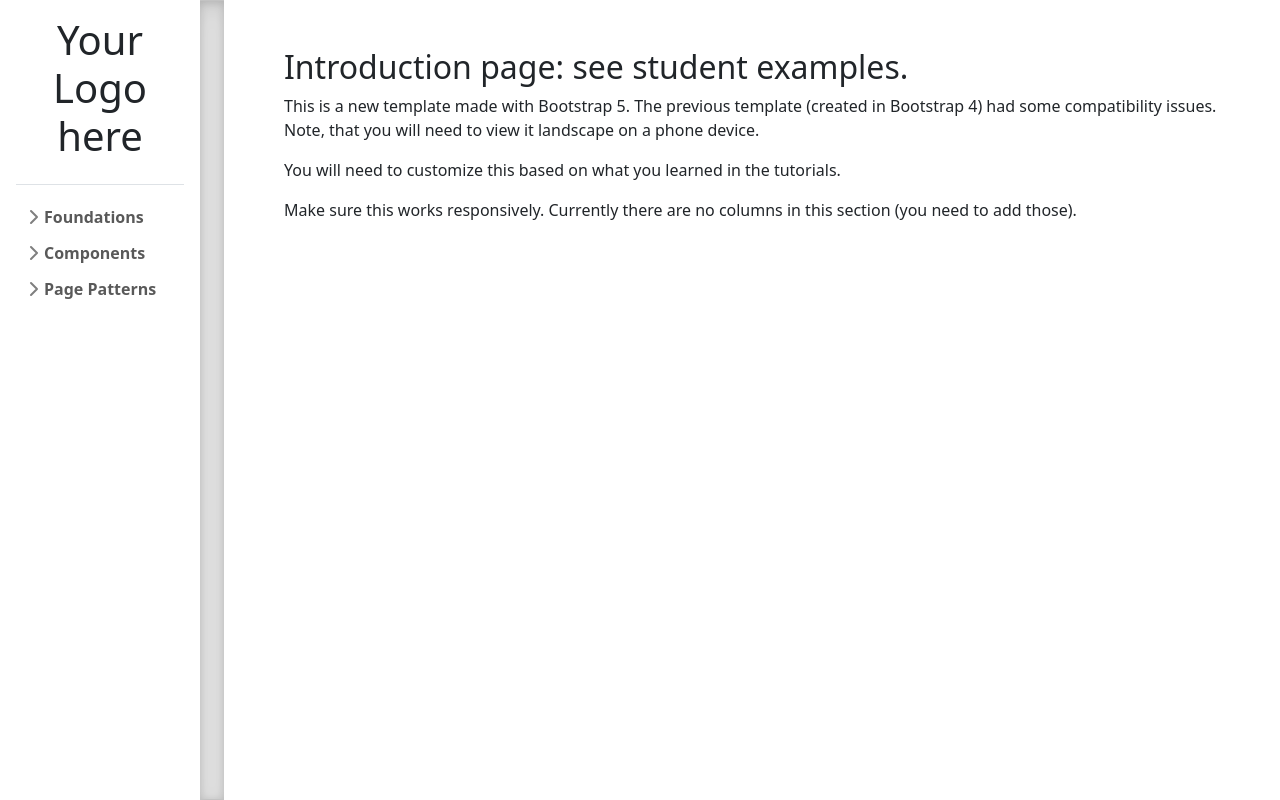
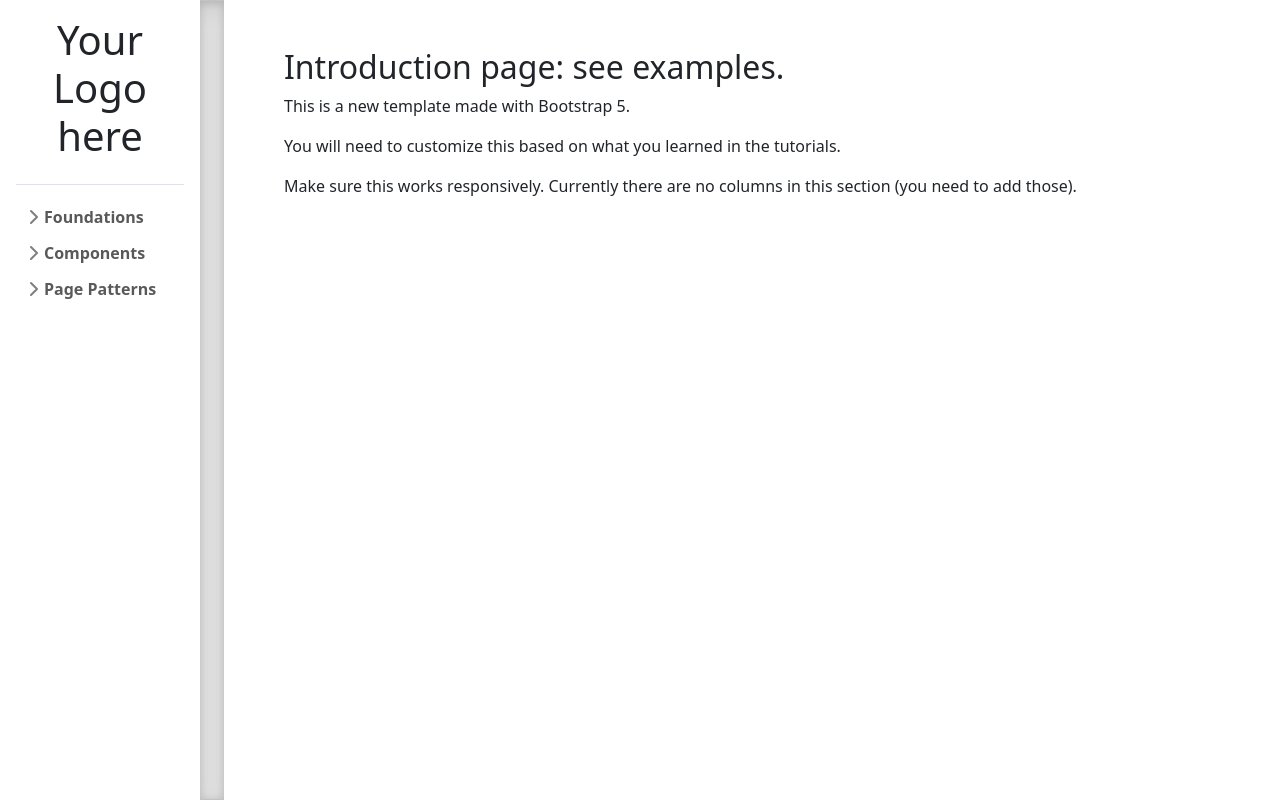
Before and after one commit to rbadejo/designphase2, a plain HTML site: page index.html in a window 1280 px wide. Drawn offline with nearby package versions, Linux system fonts and the light colour scheme.

Commit message:
Update index.html

```diff
--- a/index.html
+++ b/index.html
@@ -5,34 +5,23 @@
   <meta name="viewport" content="width=device-width, initial-scale=1">
   <meta name="description" content="">
 
-    <title>Change this title to make sense for your system include your favicon in all the pages</title>
+  <title>Your System Title | Your System Name</title>
+  <link rel="icon" href="path/to/your/favicon.ico">
+
   <link href="https://cdn.jsdelivr.net/npm/bootstrap@5.3.0-alpha1/dist/css/bootstrap.min.css" rel="stylesheet" integrity="sha384-GLhlTQ8iRABdZLl6O3oVMWSktQOp6b7In1Zl3/Jr59b6EGGoI1aFkw7cmDA6j6gD" crossorigin="anonymous">
-
-
-
+  <link href="css/sidebars.css" rel="stylesheet">
 
   <style>
-
-
+    /* Custom styles here */
   </style>
-
-    <!-- Custom styles for this template -->
-    <link href="css/sidebars.css" rel="stylesheet">
 </head>
 <body>
 
-
-
 <main class="d-flex flex-nowrap">
-
-<!-- This determines the width of the sidebar. Change if needed. -->
   <div class="flex-shrink-0 p-3 bg-white" style="width: 200px;">
-
     <a href="#" class="d-flex align-items-center text-center pb-3 mb-3 link-dark text-decoration-none border-bottom">
-
       <h1>Your Logo here</h1>
     </a>
-
     <ul class="list-unstyled ps-0">
       <li class="mb-1">
         <button class="btn btn-toggle d-inline-flex align-items-center rounded border-0 collapsed"
@@ -44,11 +33,9 @@
             <li><a href="foundation/type.html" class="link-dark d-inline-flex text-decoration-none rounded">Typography</a></li>
             <li><a href="foundation/color.html" class="link-dark d-inline-flex text-decoration-none rounded">Color</a></li>
             <li><a href="foundation/logo.html" class="link-dark d-inline-flex text-decoration-none rounded">Logo</a></li>
-
           </ul>
         </div>
       </li>
-
       <li class="mb-1">
         <button class="btn btn-toggle d-inline-flex align-items-center rounded border-0 collapsed"
         data-bs-toggle="collapse" data-bs-target="#components-collapse" aria-expanded="false">
@@ -59,7 +46,6 @@
             <li><a href="components/component1.html" class="link-dark d-inline-flex text-decoration-none rounded">Component-1</a></li>
             <li><a href="components/component2.html" class="link-dark d-inline-flex text-decoration-none rounded">Component-2</a></li>
             <li><a href="components/component3.html" class="link-dark d-inline-flex text-decoration-none rounded">Component-3</a></li>
-
           </ul>
         </div>
       </li>
@@ -72,37 +58,28 @@
           <ul class="btn-toggle-nav list-unstyled fw-normal pb-1 small">
             <li><a href="patterns/page1.html" class="link-dark d-inline-flex text-decoration-none rounded">Homepage</a></li>
             <li><a href="patterns/page2.html" class="link-dark d-inline-flex text-decoration-none rounded">Other Page</a></li>
-
           </ul>
         </div>
       </li>
-
     </ul>
   </div>
   <div class="b-example-divider b-example-vr"></div>
 
    <!-- Page Content  -->
-      <div class = "container-fluid overflow-auto">
-          <div class = "row p-5">
+  <div class="container-fluid overflow-auto">
+    <div class="row p-5">
       <div id="content">
-
-              <h2>Introduction page: see student examples.  </h2>
-              <p>This is a new template made with Bootstrap 5. The previous template (created in Bootstrap 4) had some compatibility issues. Note, that you will need to view it landscape on a phone device.</p>
+        <h2>Introduction page: see examples.  </h2>
+        <p>This is a new template made with Bootstrap 5.</p>
         <p>You will need to customize this based on what you learned in the tutorials.</p>
         <p>Make sure this works responsively. Currently there are no columns in this section (you need to add those).</p>
-            </div><!-- Row  -->
-        </div><!-- Container -->
-
-
-        </div>      <!-- Content  -->
-
-
-
+      </div>
+    </div>
+  </div>
+  <!-- Content  -->
 </main>
 
-
 <script src="https://cdn.jsdelivr.net/npm/bootstrap@5.3.0-alpha1/dist/js/bootstrap.bundle.min.js" integrity="sha384-w76AqPfDkMBDXo30jS1Sgez6pr3x5MlQ1ZAGC+nuZB+EYdgRZgiwxhTBTkF7CXvN" crossorigin="anonymous"></script>
-
 <script src="js/sidebars.js"></script>
 </body>
 </html>
```
Lines whose indentation alone changed are shown as unchanged.
